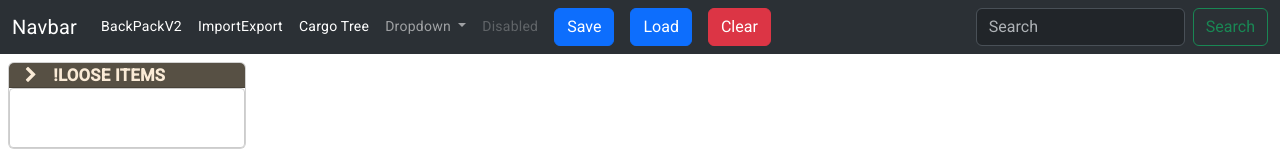
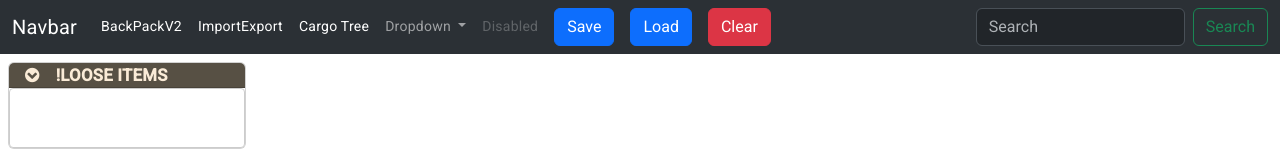
Before and after one commit to KubaMiszcz/BackPackManager, an Angular app in the folder BackPackManager-Front/: page /backpack-tabV2 in a window 1280 px wide. Shown: the top 160 px of the page. Built offline with nearby package versions, Linux system fonts and the light colour scheme.

Commit message:
update icon

```diff
--- a/BackPackManager-Front/src/app/components/cargo-item/cargo-item.component.html
+++ b/BackPackManager-Front/src/app/components/cargo-item/cargo-item.component.html
@@ -1,6 +1,7 @@
 <div class="card cargo-item m-2">
     <div class="card-header"   >
-        <i class="fa fa-chevron-right" aria-hidden="true" (click)="isCollapsed=!isCollapsed"></i>
+        <i *ngIf="isCollapsed" class="fa fa-chevron-circle-right" aria-hidden="true" (click)="isCollapsed=!isCollapsed"></i>
+        <i *ngIf="!isCollapsed" class="fa fa-chevron-circle-down" aria-hidden="true" (click)="isCollapsed=!isCollapsed"></i>
         <div class="title px-3">{{cargo.name | uppercase }}</div>
     </div>
     <div *ngIf="!isCollapsed" cdkDropList [cdkDropListData]="cargo.items" class="example-list" (cdkDropListDropped)="drop($event)">
--- a/BackPackManager-Front/src/app/components/import-export-tab/import-export-tab.component.html
+++ b/BackPackManager-Front/src/app/components/import-export-tab/import-export-tab.component.html
@@ -27,6 +27,7 @@
                     <li *ngFor="let item of cargo.items" class="list-group-item">
                         <div class="item">
                             <span>{{item.name}}</span>
+                            <i class="fas fa-edit    "></i>
                             <i *ngIf="!isCargoItem(item.name)" class="fa fa-trash red" aria-hidden="true" (click)="moveItemToThrash(item)"></i>
                         </div>
                     </li>
--- a/BackPackManager-Front/src/app/components/simple-item/simple-item.component.html
+++ b/BackPackManager-Front/src/app/components/simple-item/simple-item.component.html
@@ -8,7 +8,7 @@
         </div>
         <div class=" right">
             <i class="fa fa-thumb-tack me-2 icon" aria-hidden="true" (click)="alert('pin')"></i>
-            <i class="fa fa-exclamation-triangle icon" aria-hidden="true"(click)="alert('warn')"></i>
+            <i class="fa fa-exclamation-circle icon orange" aria-hidden="true" (click)="alert('warn')"></i>
         </div>
     </div>
 </div>
--- a/BackPackManager-Front/src/app/components/simple-item/simple-item.component.scss
+++ b/BackPackManager-Front/src/app/components/simple-item/simple-item.component.scss
@@ -11,8 +11,13 @@
             padding-right: 3px;
         }
 
-        .icon{
+        .icon {
             font-size: 1em;
+
+        }
+
+        .orange {
+            color: orange;
         }
 
         .left {
```
